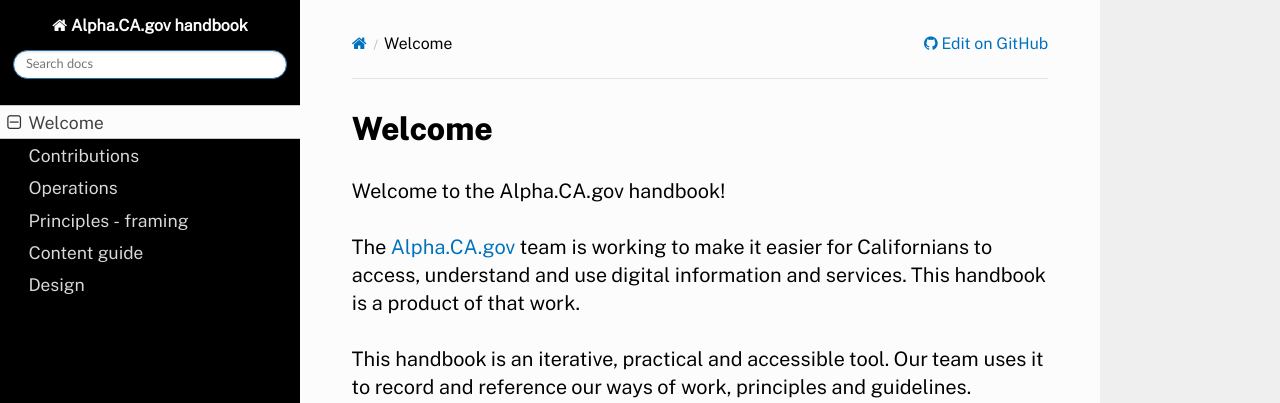
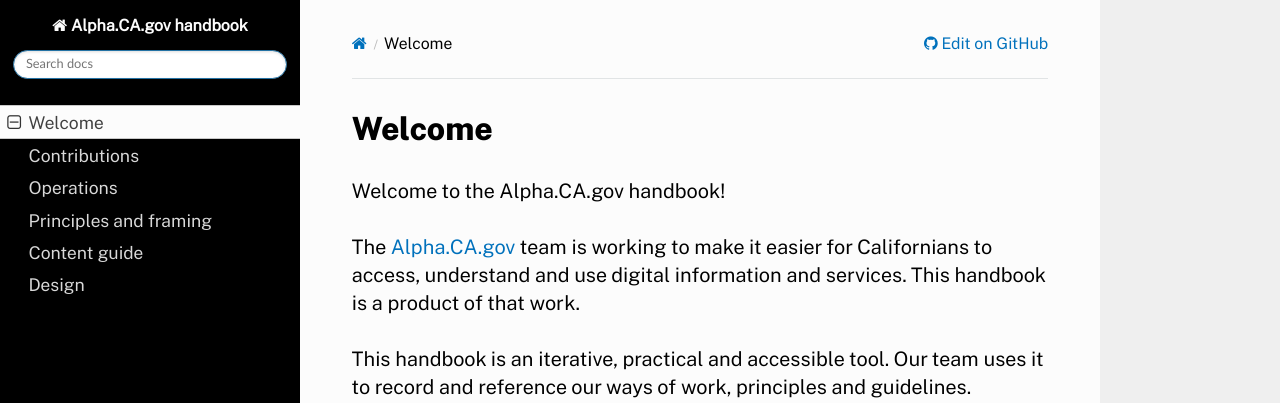
Before and after one commit to cagov/handbook-cadotgov, an MkDocs documentation site: the page built from docs/README.md, in a window 1280 px wide. Shown: the top 403 px of the page. Built offline with MkDocs 1.6.1, drawn with Linux system fonts in a browser that asks for light colours; nearby versions of some CDN libraries; old or Windows-style settings are respelled for this version of MkDocs.

Commit message:
Update mkdocs.yml

```diff
--- a/mkdocs.yml
+++ b/mkdocs.yml
@@ -6,7 +6,7 @@
     - Welcome: README.md
     - Contributions: contributions.md
     - Operations: operations.md
-    - Principles - framing: principles.md
+    - Principles and framing: principles.md
     - Content guide: content.md
     - Design: design.md
 
```
